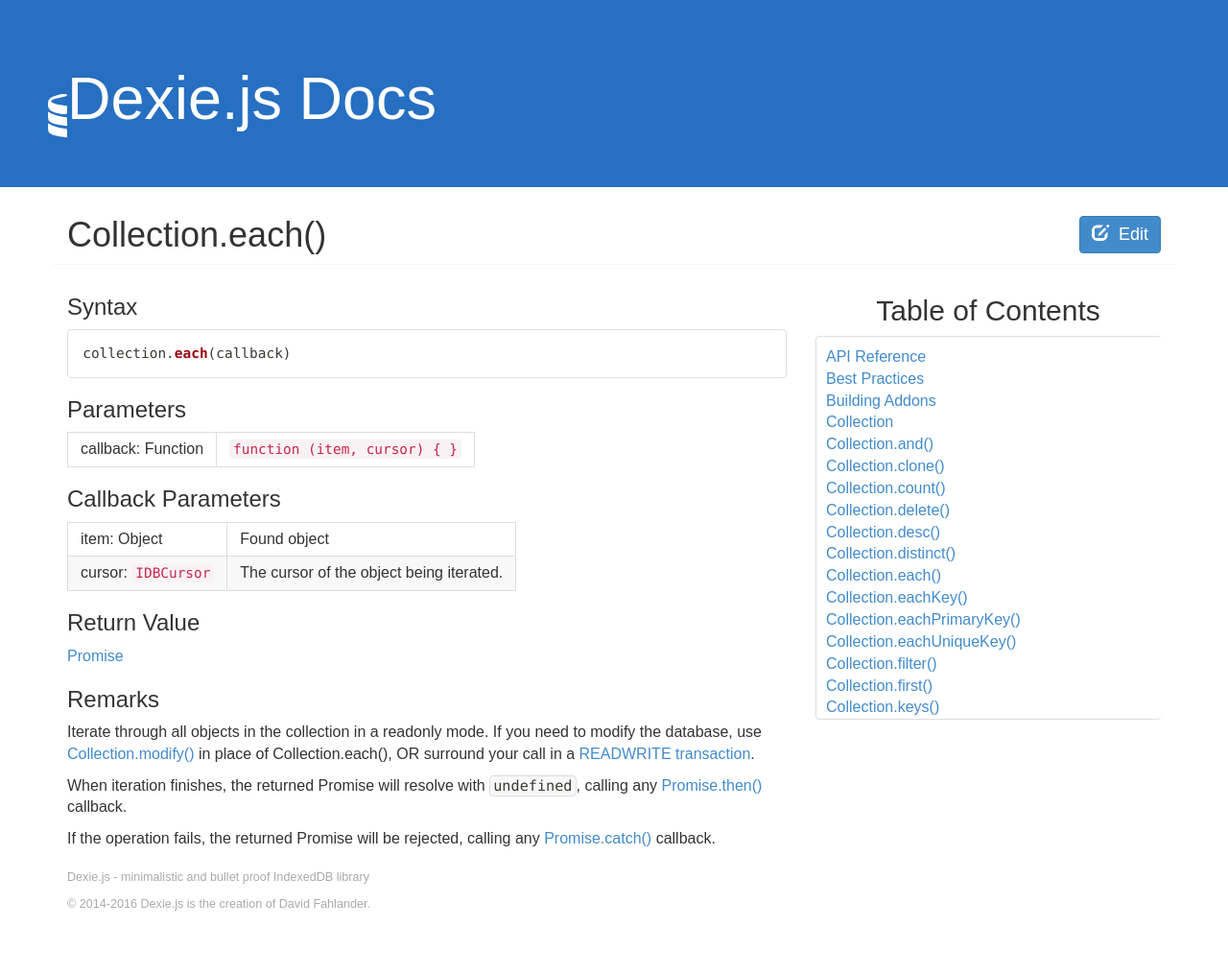
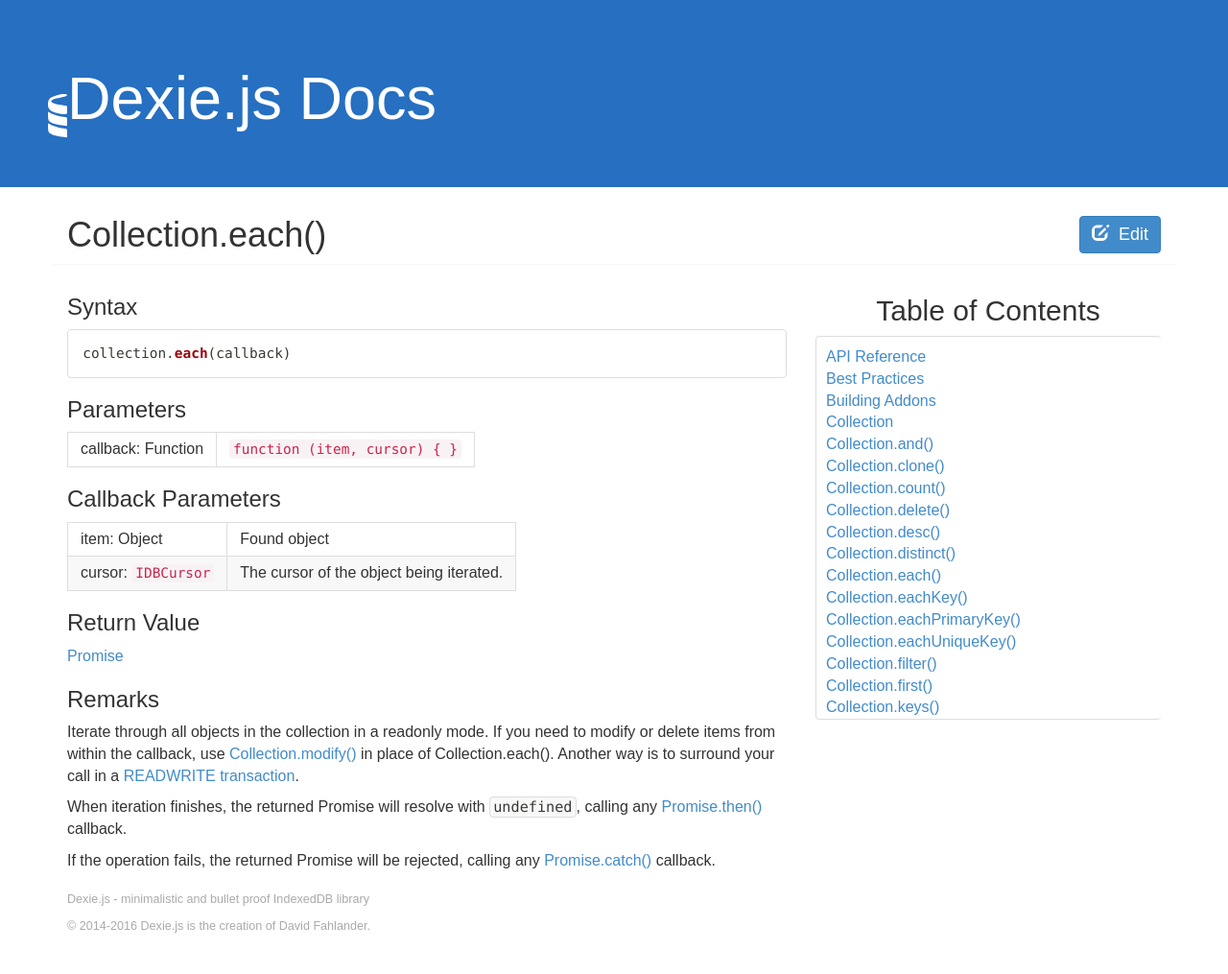
Before and after one commit to dexie/dexie-website, a Jekyll site: the page built from docs/Collection/Collection.each().md, in a window 1280 px wide. Shown: the whole page at 96% size. Built offline with Jekyll 4.4.1, drawn with Linux system fonts in a browser that asks for light colours; before the commit the page ends 992 px from its top, so only the background shows below that.

Commit message:
Update Collection.each().md

```diff
--- a/docs/Collection/Collection.each().md
+++ b/docs/Collection/Collection.each().md
@@ -37,7 +37,7 @@
 
 ### Remarks
 
-Iterate through all objects in the collection in a readonly mode. If you need to modify the database, use [Collection.modify()](http://dexie.org/docs/Collection/Collection.modify()) in place of Collection.each(), OR surround your call in a [READWRITE transaction](http://dexie.org/docs/Dexie/Dexie.transaction()).
+Iterate through all objects in the collection in a readonly mode. If you need to modify or delete items from within the callback, use [Collection.modify()](http://dexie.org/docs/Collection/Collection.modify()) in place of Collection.each(). Another way is to surround your call in a [READWRITE transaction](http://dexie.org/docs/Dexie/Dexie.transaction()).
 
 When iteration finishes, the returned Promise will resolve with `undefined`, calling any [Promise.then()](/docs/Promise/Promise.then()) callback.
 
```
